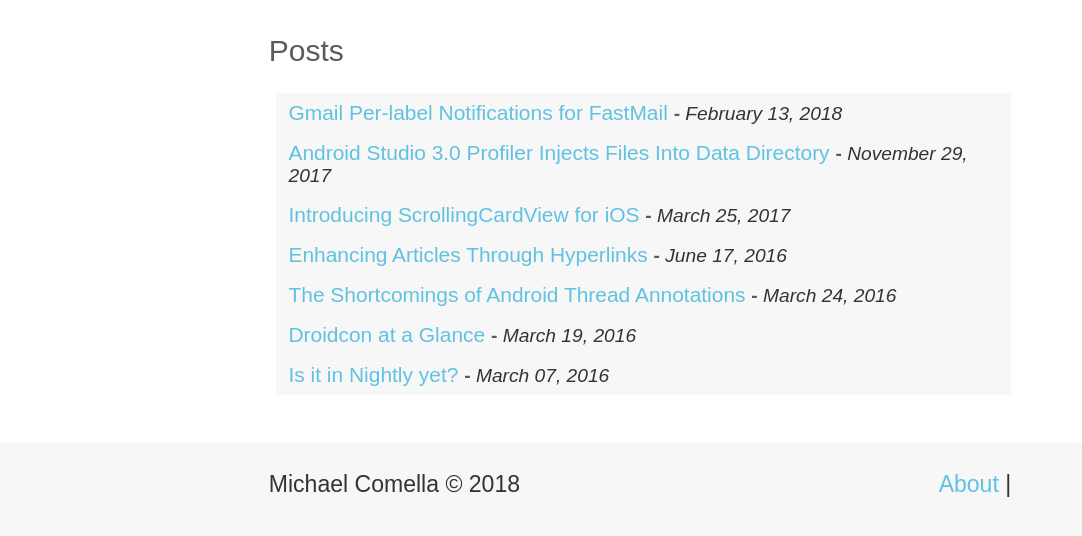
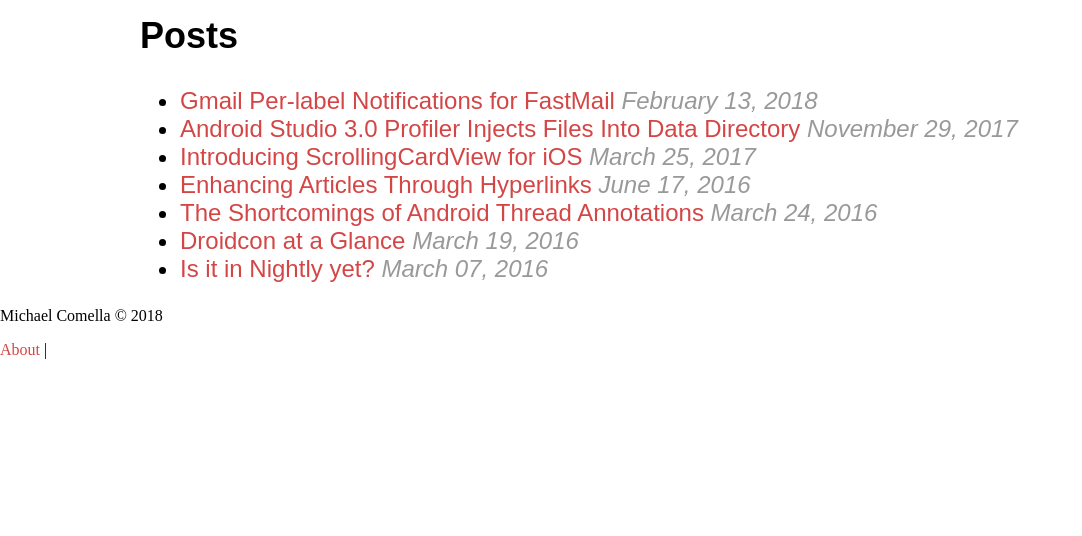
Before and after one commit to mcomella/mcomella.github.com, a Jekyll site: the page built from index.html, in a window 1280 px wide, cut to the strip 125-920 px from the top of the page. Shown: the top 536 px of the strip, without its empty margins (0-1082 px from the left). Built offline with Jekyll 4.4.1, drawn with Linux system fonts in a browser that asks for light colours.

Commit message:
Remove pagination, styling from post list.

```diff
--- a/_includes/pagination.html
+++ /dev/null
@@ -1,25 +0,0 @@
-{% if paginator.total_pages > 1 %}
-<div class="pagination" role="pagination">
-    {% assign url = site.baseurl | append: "/" %}
-    {% if paginator.previous_page %}
-        {% if paginator.previous_page > 1 %}
-            {% assign prev = 'page/' | append: paginator.previous_page %}
-        {% endif %}
-        <div class="alignable pull-left">
-            <a class="prev" href="{{ url | append: prev }}" title="Articles new"><i class="icon-left-open"></i> Prev</a>
-        </div>
-    {% else %}
-        <div class="alignable pull-left"><span class="prev disabled"><i class="icon-left-open"></i> Prev</span></div>
-    {% endif %}
-    <div class="alignable pull-left text-center">
-        <span>Page {{paginator.page}} of {{paginator.total_pages}}</span>
-    </div>
-    {% if paginator.next_page %}
-        <div class="alignable pull-left text-right">
-            <a class="next" href="{{ url | append: 'page/' | append: paginator.next_page }}" title="Articles old">Next <i class="icon-right-open"></i></a>
-        </div>
-    {% else %}
-        <div class="alignable pull-left text-right"><span class="next disabled">Next <i class="icon-right-open"></i></span></div>
-    {% endif %}
-</div>
-{% endif %}
--- a/_layouts/default.html
+++ b/_layouts/default.html
@@ -8,7 +8,6 @@
     <link rel="shortcut icon" href="/favicon.ico" />
     <link rel="icon" href="/favicon.ico" />
 
-    <link rel="stylesheet" href="{{ site.baseurl }}/css/main.css">
     <link rel="stylesheet" href="{{ site.baseurl }}/css/redesign.css">
 </head>
 <body>
--- a/css/redesign.css
+++ b/css/redesign.css
@@ -1,7 +1,20 @@
+body {
+    margin: 0;
+}
+
+a {
+    text-decoration: none;
+}
+
+#banner, a, a:visited {
+    color: #D44646;
+    /* #D61E1E */
+}
+
 header {
     display: flex;
     height: 90px;
-    margin: 20px auto;
+    margin: 20px 0;
 
     background: #960909;
 
@@ -10,6 +23,7 @@
 
 #banner {
     display: flex;
+    box-sizing: border-box;
     height: 72px;
     width: 67%;
     margin: 0 auto;
@@ -25,7 +39,6 @@
     align-items: flex-end;
     justify-content: space-between;
 
-    color: #D44646;
     font-family: Helvetica, sans-serif;
     font-weight: lighter;
     font-size: 28px;
@@ -38,6 +51,9 @@
     - Perfect padding.
     - Rest of document.
     - Licenses (should I copyright my design?)
+    - github, twitter, rss.
+    - loading image, or missing.
+    - fix border box thing.
     */
     transform: skew(45deg); /* Undo container skew. */
 }
@@ -57,3 +73,24 @@
 
     align-self: center;
 }
+
+.post-list {
+    max-width: 1000px;
+    margin: 0 auto;
+
+    font-family: Arial, Helvetica, sans-serif;
+    font-size: 24px;
+}
+
+.post-heading {
+    font-size: 36px;
+}
+
+.post-name {
+
+}
+
+.post-time {
+    color: #999999;
+    font-style: italic;
+}
--- a/index.html
+++ b/index.html
@@ -3,26 +3,15 @@
 ---
 
 <section class="post-list">
-  <div class="container">
-    <h1 class="page-heading">Posts</h1>
+  <h1 class="posts-heading">Posts</h1>
   <ul>
-      {% for post in site.posts %}
-        <article class="post-item">
-
+    {% for post in site.posts %} <li>
       <span class="post-name">
           <a class="post-link" href="{{ post.url | prepend: site.baseurl }}">{{ post.title }}</a>
       </span>
-          <strong>-</strong>
       <span class="post-time">
         <time>{{ post.date | date: '%B %d, %Y' }}</time>
       </span>
-        </article>
-
-        <!-- hr -->
-      {% endfor %}
+  </li> {% endfor %}
   </ul>
-    <!-- p class="rss-subscribe">subscribe <a href="{{ "/feed.xml" | prepend: site.baseurl }}">via RSS</a></p -->
-  </div>
 </section>
-
-{% include pagination.html %}
```
Lines whose indentation alone changed are shown as unchanged.
